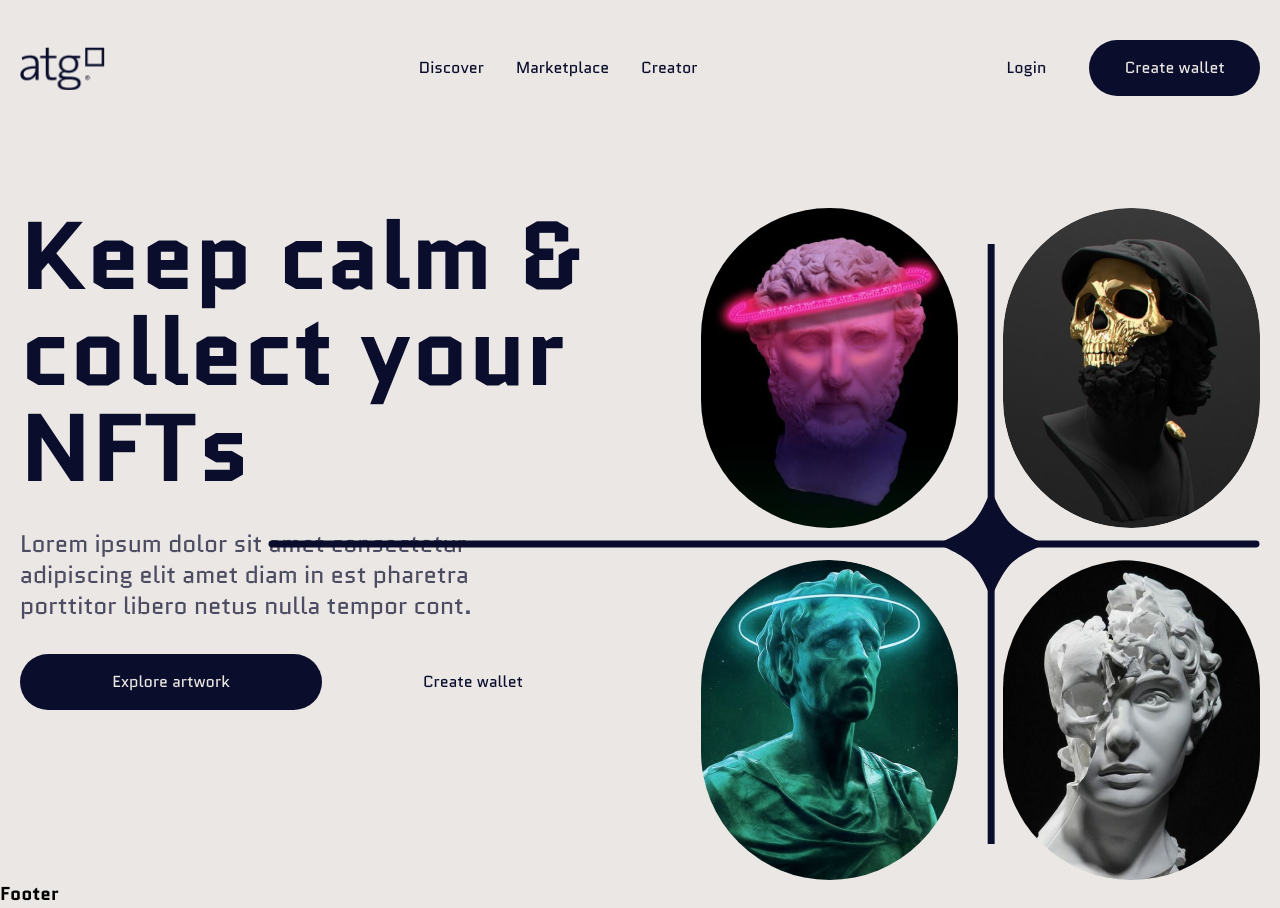
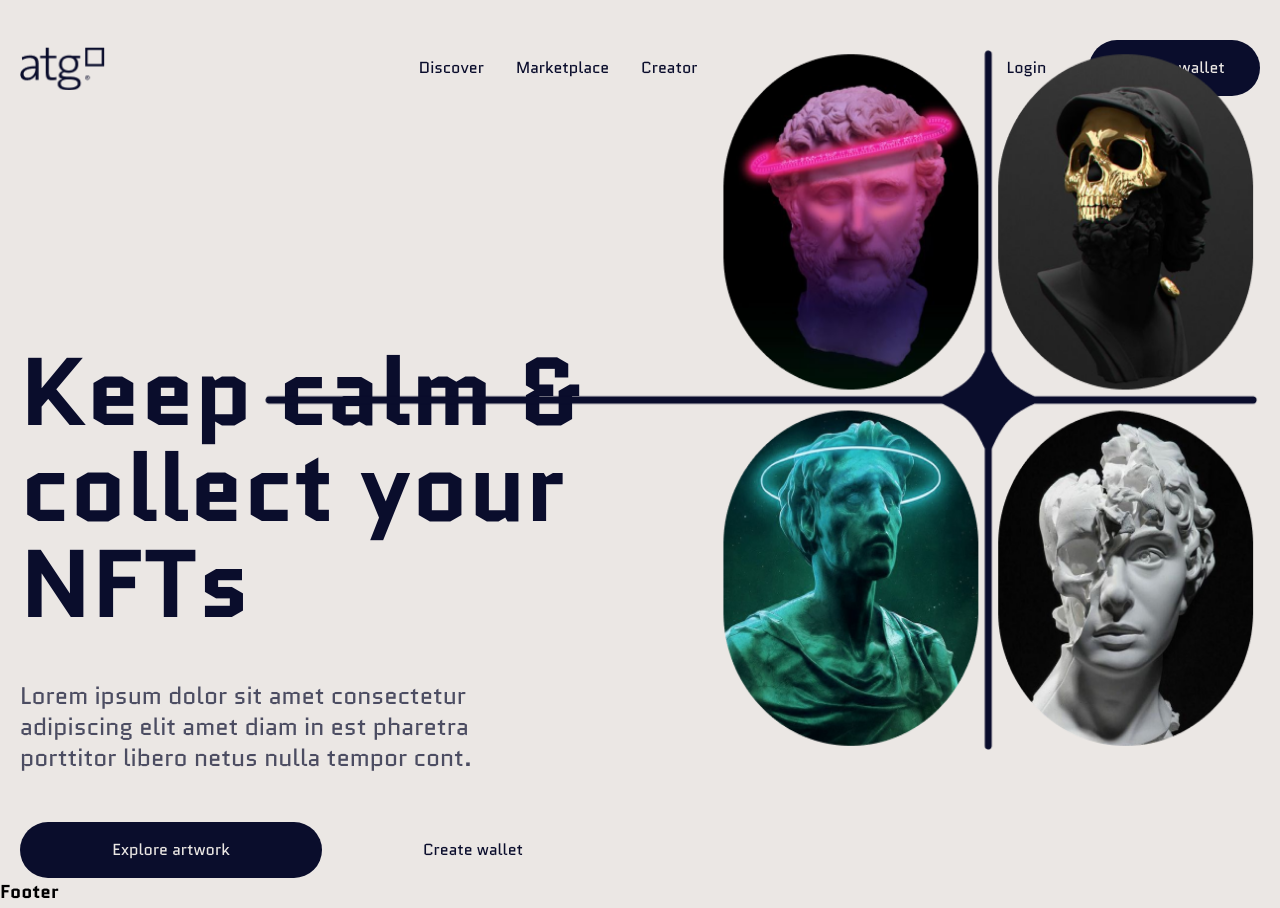
Before and after one commit to slekstut/nft-web, a Vue app: page / in a window 1280 px wide. Built offline with nearby package versions, Linux system fonts and the light colour scheme.

Commit message:
header desktop

```diff
--- a/src/views/Home.vue
+++ b/src/views/Home.vue
@@ -24,21 +24,7 @@
           </div>
         </div>
         <div class="header-right">
-          <div class="header-images">
-            <div class="header-image">
-              <img src="../assets/images/image-27.png" alt="image-27.png" />
-            </div>
-            <div class="header-image">
-              <img src="../assets/images/image-30.png" alt="image-30.png" />
-            </div>
-            <div class="header-image">
-              <img src="../assets/images/image-28.png" alt="image-28.png" />
-            </div>
-            <div class="header-image">
-              <img src="../assets/images/image-29.png" alt="image-29.png" />
-            </div>
-          </div>
-          <div class="img-separator"></div>
+          <img src="../assets/images/header-img.png"/>
         </div>
       </header>
     </div>
@@ -65,8 +51,9 @@ header {
   margin-top: 7rem;
   .header-left {
     display: grid;
-    gap: $gap-2;
+    gap: $gap-3;
     grid-template-columns: 1fr;
+    margin-top: 8.5rem;
     h1 {
       font-size: 6rem;
       color: $color-dark-blue;
@@ -88,33 +75,14 @@ header {
       align-items: center;
     }
   }
-  .header-right {
-    position: relative;
-    .header-images {
-      display: grid;
-      gap: $gap-2 0;
-      grid-template-columns: 1fr 1fr;
-      .header-image {
-        img {
-          border-radius: 9.8125rem;
-          margin-left: auto;
-        }
-      }
-    }
-    .img-separator {
+  .header-right img{
       width: 992px;
-      height: 600px;
-      background-image: url("../assets/images/separator.svg");
-      background-position: center;
-      background-repeat: no-repeat;
-      background-size: cover;
-      position: absolute;
+      height: 700px;
       position: absolute;
       top: 50%;
-      right: 0;
-      transform: translateY(-50%);
-      z-index: -1;
-    }
+      right: 1%;
+      transform: translate(-1%, -50%);
+      z-index: 2;
   }
 }
 </style>
```
Also changed, not shown: src/assets/images/header-img.png (added).
